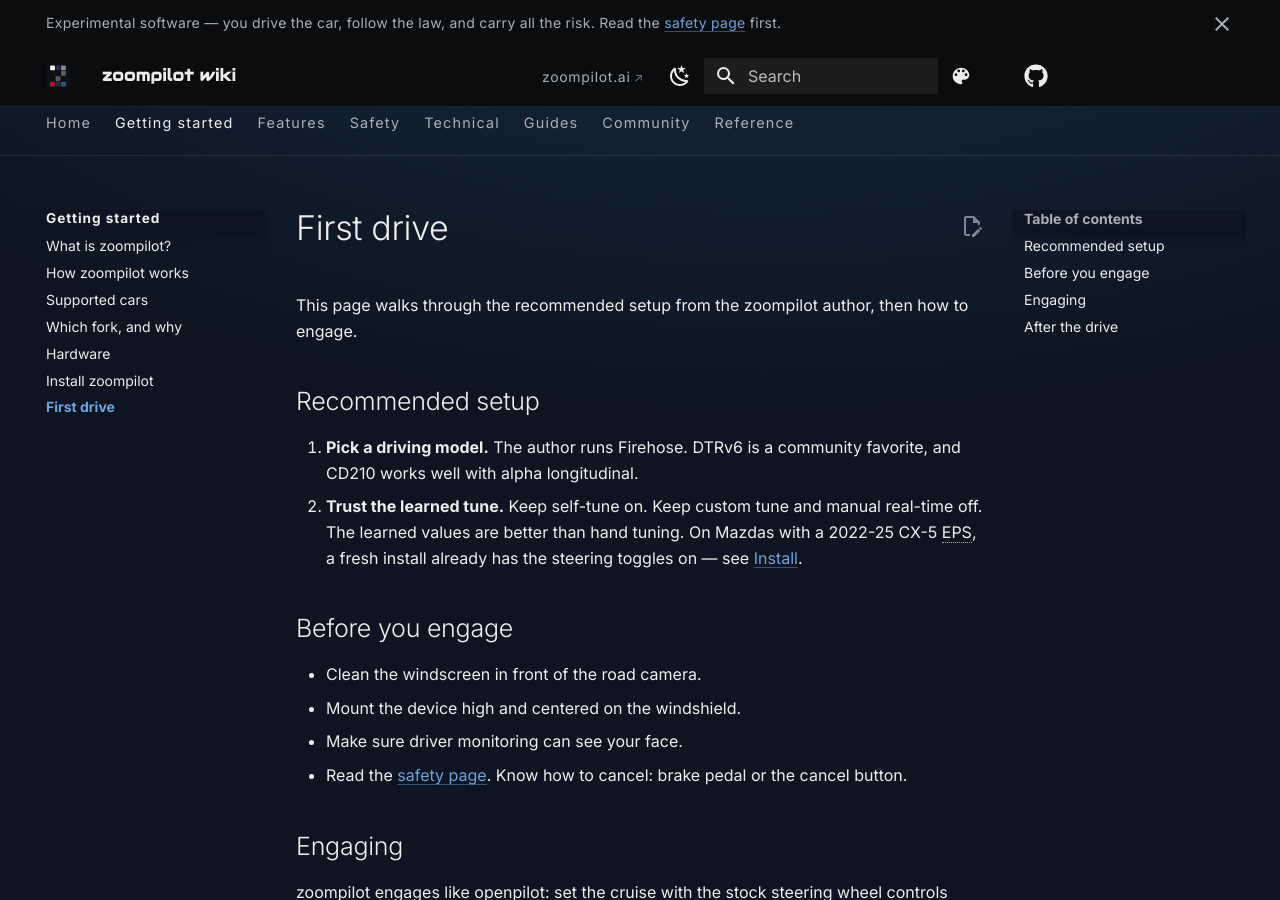
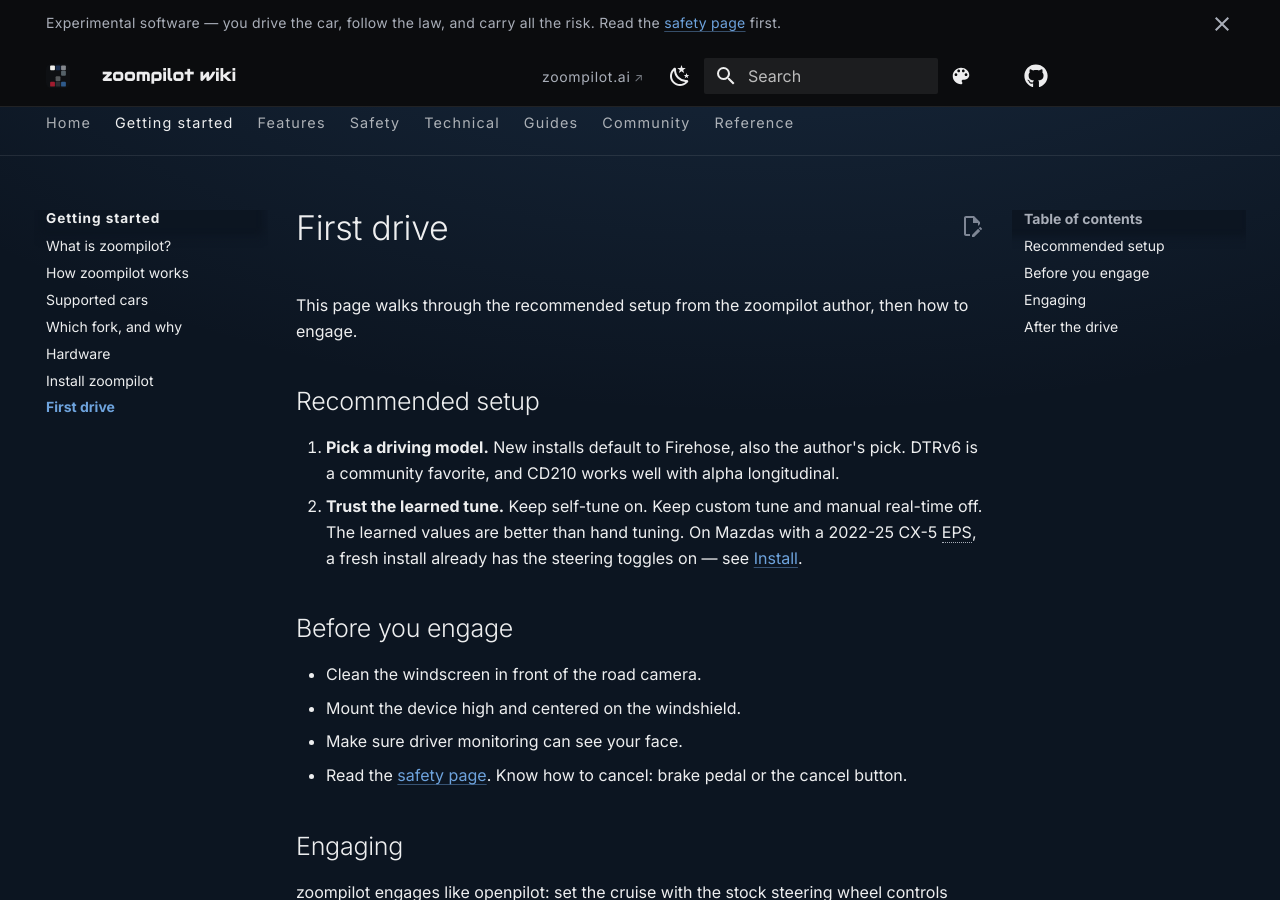
Before and after one commit to mzdnick/zoompilot-wiki, an MkDocs documentation site: the page built from docs/getting-started/first-drive.md, in a window 1280 px wide and 900 px high. Built offline with MkDocs 1.6.1 and Material for MkDocs 9.7.7, drawn with Linux system fonts in a browser that asks for light colours; comment, search, counter and statistics services are not loaded.

Commit message:
First drive: Firehose is the install default, not just the author's pick

```diff
--- a/docs/getting-started/first-drive.md
+++ b/docs/getting-started/first-drive.md
@@ -9,8 +9,9 @@
 
 ## Recommended setup
 
-1. **Pick a driving model.** The author runs Firehose. DTRv6 is a
-   community favorite, and CD210 works well with alpha longitudinal.
+1. **Pick a driving model.** New installs default to Firehose, also
+   the author's pick. DTRv6 is a community favorite, and CD210 works
+   well with alpha longitudinal.
 2. **Trust the learned tune.** Keep self-tune on. Keep custom tune and
    manual real-time off. The learned values are better than hand
    tuning. On Mazdas with a 2022-25 CX-5 EPS, a fresh install already
```
